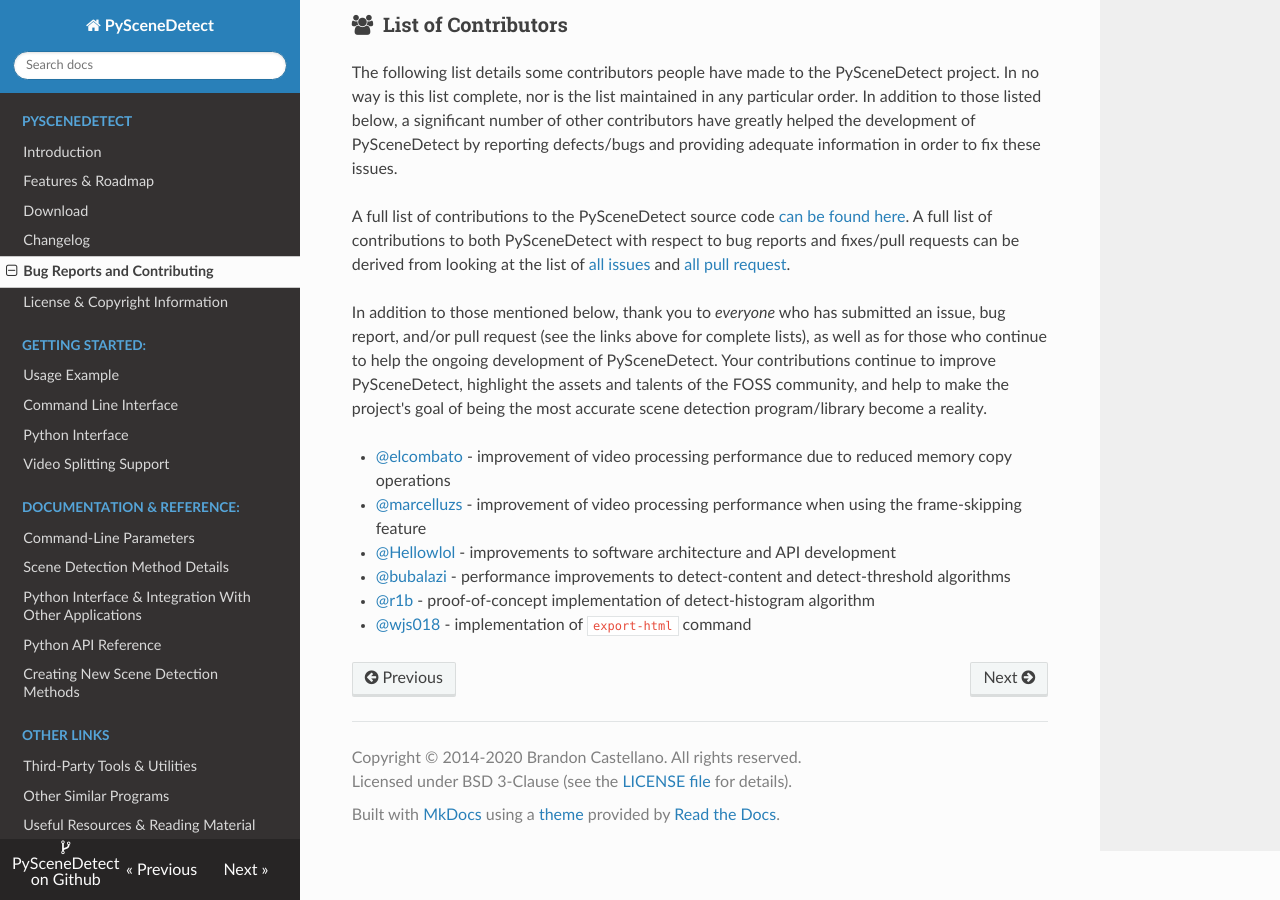
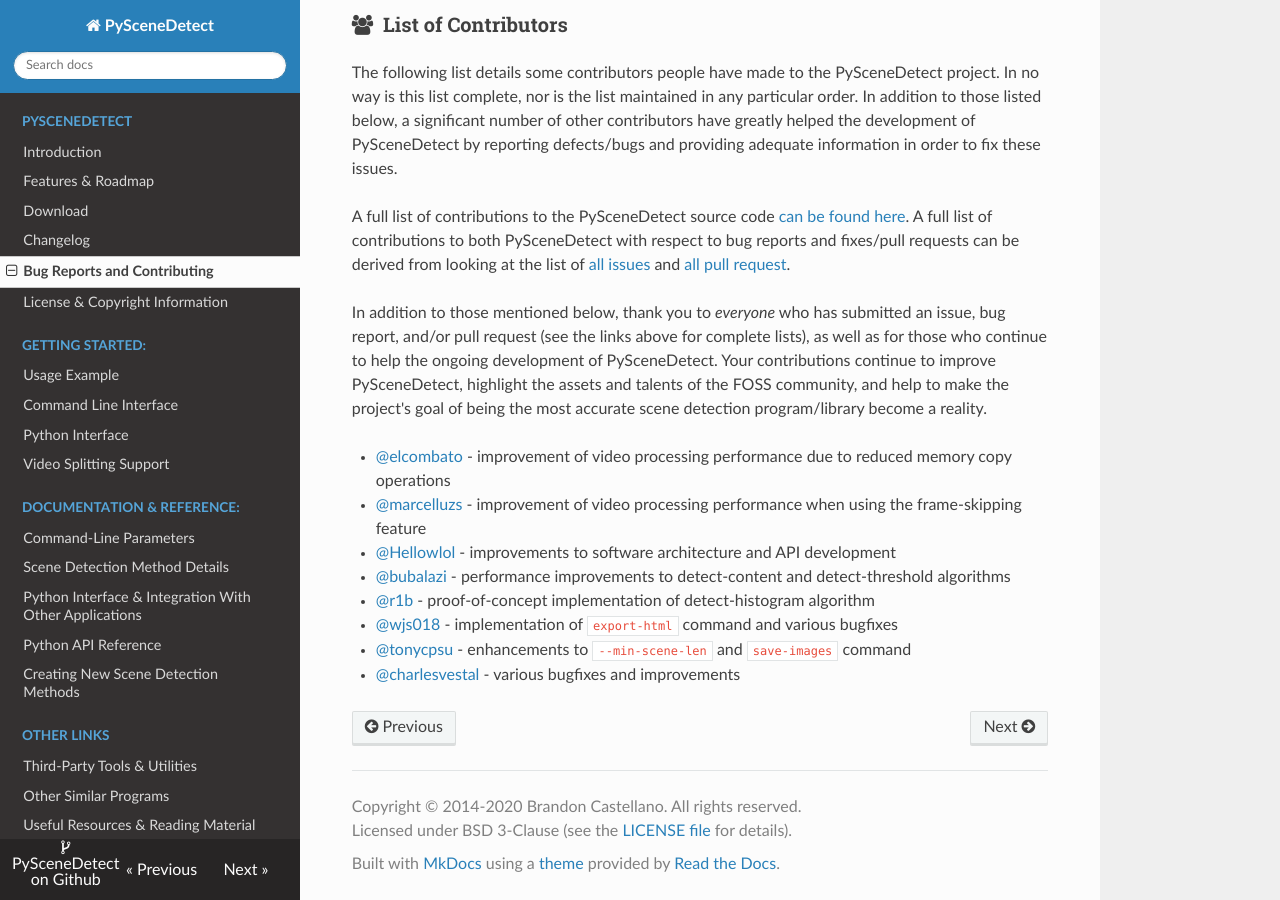
Before and after one commit to vovamushak/PySceneDetect, an MkDocs documentation site: the page built from docs/contributing.md, in a window 1280 px wide and 900 px high, scrolled down 839 px. Built offline with MkDocs 1.6.1, drawn with Linux system fonts in a browser that asks for light colours; nearby versions of some CDN libraries; old or Windows-style settings are respelled for this version of MkDocs.

Commit message:
Update contributing.md.

```diff
--- a/docs/contributing.md
+++ b/docs/contributing.md
@@ -31,4 +31,6 @@ In addition to those mentioned below, thank you to *everyone* who has submitted
  * [@Hellowlol](https://github.com/Hellowlol) - improvements to software architecture and API development
  * [@bubalazi](https://github.com/bubalazi) - performance improvements to detect-content and detect-threshold algorithms
  * [@r1b](https://github.com/r1b) - proof-of-concept implementation of detect-histogram algorithm
- * [@wjs018](https://github.com/wjs018) - implementation of `export-html` command
+ * [@wjs018](https://github.com/wjs018) - implementation of `export-html` command and various bugfixes
+ * [@tonycpsu](https://github.com/tonycpsu) - enhancements to `--min-scene-len` and `save-images` command
+ * [@charlesvestal](https://github.com/charlesvestal) - various bugfixes and improvements
```
